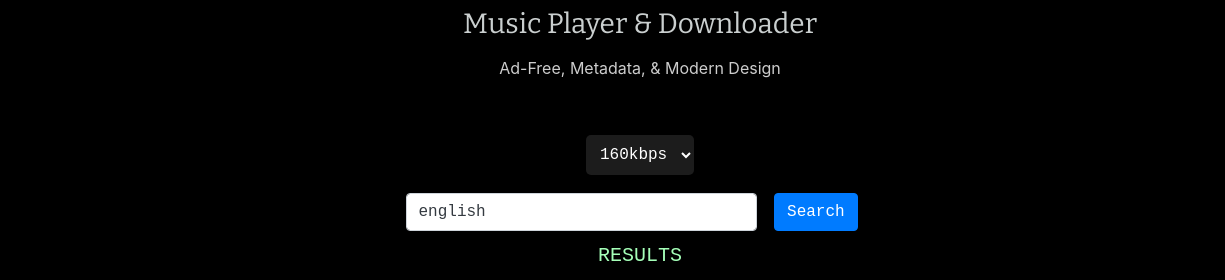
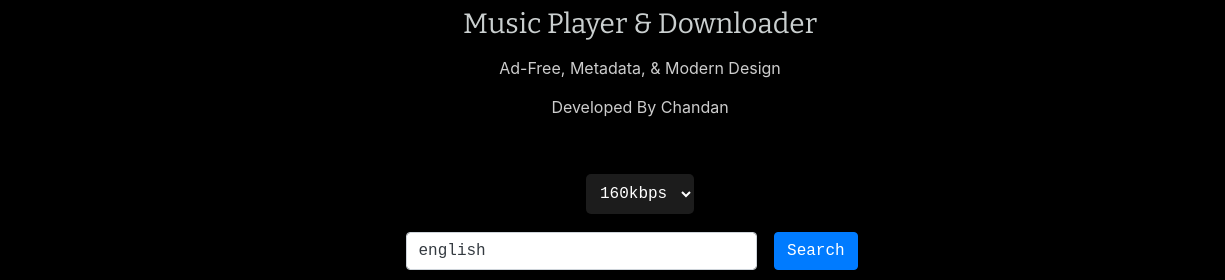
Before and after one commit to saichandan181/web-music-player, a plain HTML site: page index.html in a window 1280 px wide. Shown: the part 167-447 px from the top of the page, 0-1225 px from the left. Drawn offline with nearby package versions, Linux system fonts and the light colour scheme; no server answers; a script that the page names is missing.

Commit message:
Update index.html

```diff
--- a/index.html
+++ b/index.html
@@ -29,6 +29,7 @@
                     <h1 class="text-center" style="margin: 0px;">Saavn</h1>
                     <h3 class="text-center" style="color: rgba(249,255,255,0.81);font-family: Bitter, serif;">Music Player &amp; Downloader</h3>
                     <p class="text-center" style="padding: 0px 5px;">Ad-Free, Metadata, &amp; Modern Design</p>
+                    <p class="text-center" style="padding: 0px 5px;">Developed By Chandan</p>
                 </div>
             </div>
         </div>
```
